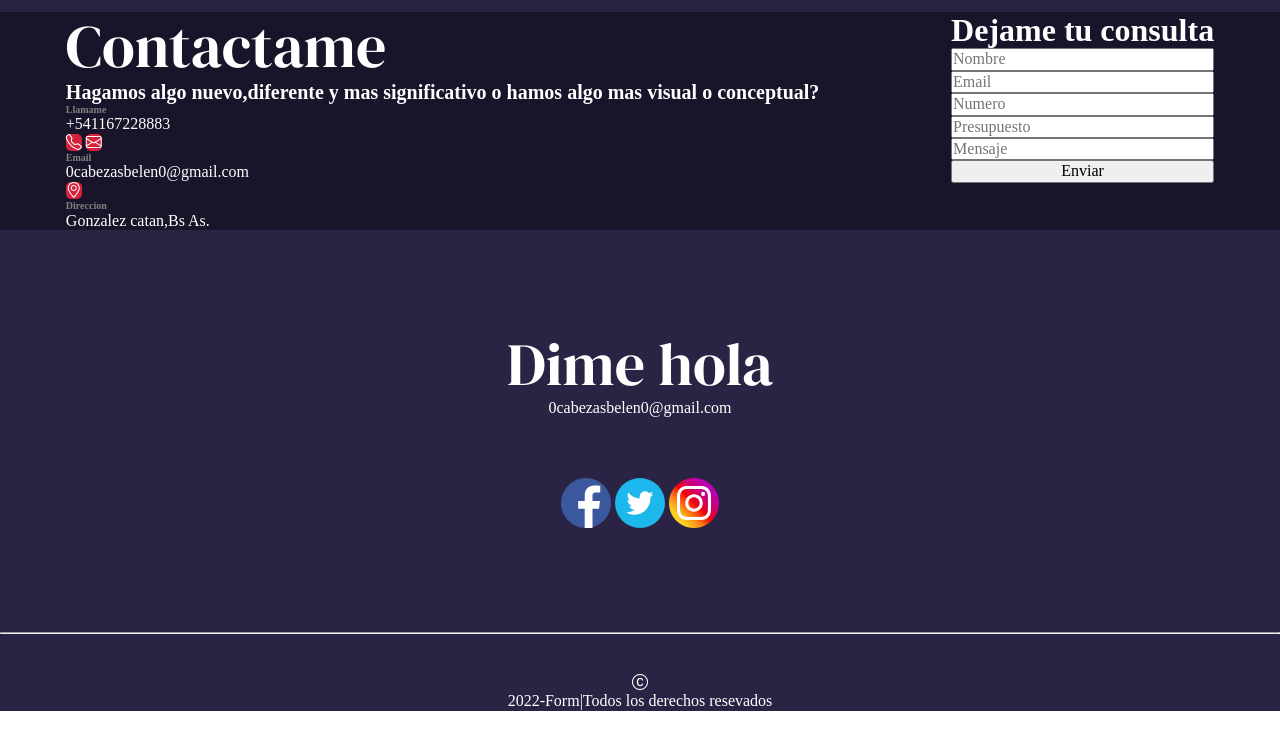
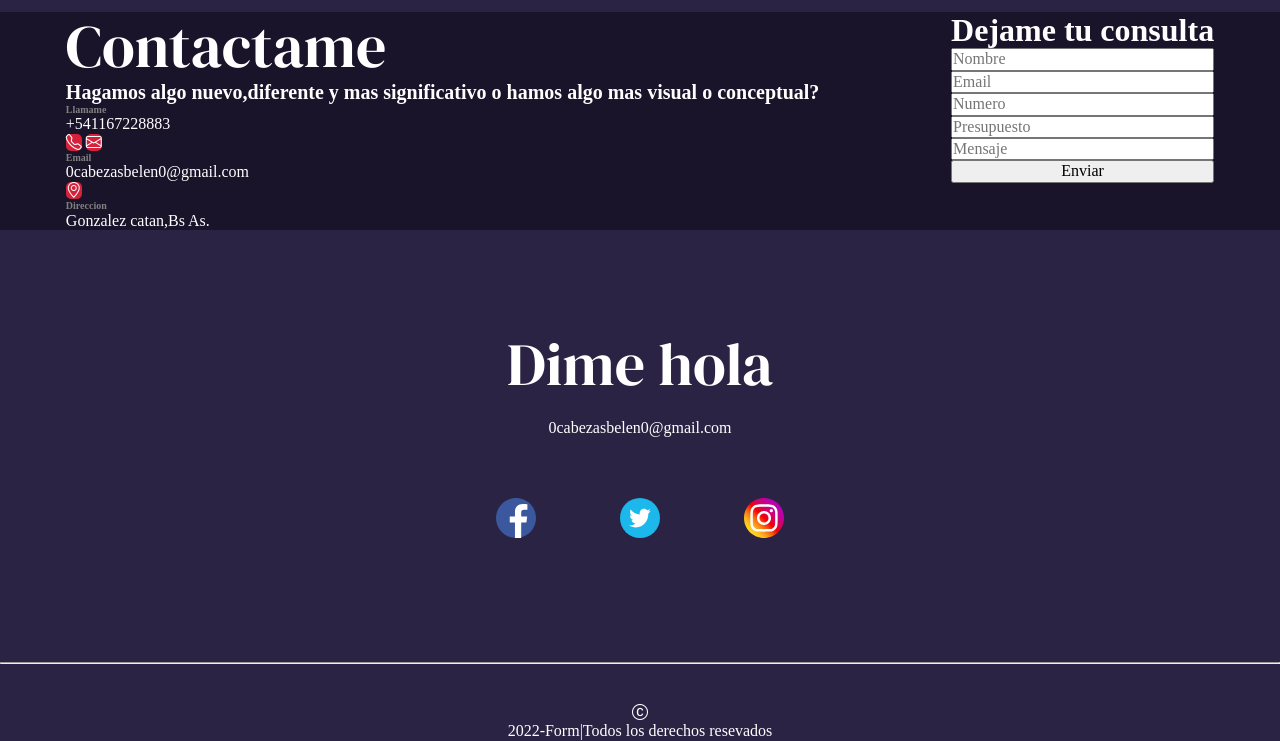
Before and after one commit to BelenCabezas/TpFinal, a plain HTML site: page index.html in a window 1280 px wide. Shown: the part 5362-6103 px from the top of the page. Before the commit the page ends 6073 px from the top, so only its background shows below. Drawn offline with nearby package versions, Linux system fonts and the light colour scheme; a web font is replaced by a local one.

Commit message:
Edite cosas del di hola

```diff
--- a/css/estilo.css
+++ b/css/estilo.css
@@ -441,13 +441,21 @@ flex-direction: column;
   font-family: "DM Serif Display", serif;
   font-weight: lighter;
   padding-top: 100px;
-
+  padding-bottom: 20px;
 }
 
 .Di-hola img{
-  width: 50px;
-  padding-top: 60px;
-  padding-bottom: 100px;
+  width: 40px;
+  padding: 60px 40px;
+}
+
+.Di-hola a{
+  text-decoration: none;
+  color: white;
+}
+
+.IconFinal{
+  padding-bottom: 60px;
 }
 
 /*FOOTER*/
--- a/index.html
+++ b/index.html
@@ -197,11 +197,13 @@
             </div> <!--Div padre del contacto-form-->
 
           <div class="Di-hola">
-              <h1>Dime hola</h1>
-           <p>0cabezasbelen0@gmail.com</p>
-           <img src="icon/facebook.color.svg">
-           <img src="icon/twitter.color.svg">
-           <img src="icon/instragram.color.svg">
+          <h1>Dime hola</h1>
+          <a href="mailto:0cabezasbelen0@gmail,com"><p>0cabezasbelen0@gmail.com</p></a>
+          <div class="IconFinal">
+           <a href="https://www.facebook.com/profile.php?id=100011000144769"><img src="icon/facebook.color.svg"></a>
+           <a href="https://x.com/be3elu"><img src="icon/twitter.color.svg"></a>
+           <a href="https://ar.linkedin.com/"><img src="icon/instragram.color.svg"></a>
+           </div>
           </div>
         </section>
     </main>
```
